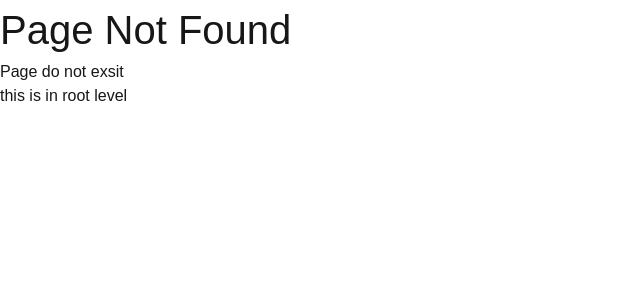
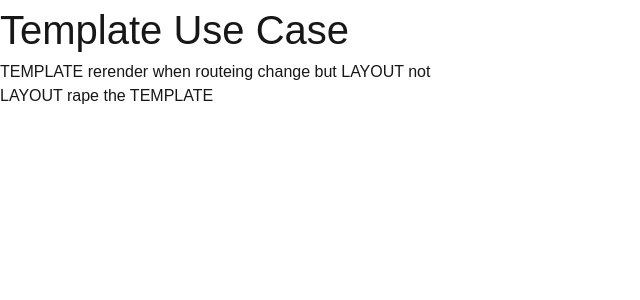
Before and after one commit to Mohsen-Baghaei/Next-Tut, a Next.js app: page /templateUseCase in a window 1280 px wide. Before the commit this address had no page. Shown: the top 300 px of the page, without its empty margins (0-640 px from the left). Built offline with nearby package versions, Linux system fonts and the light colour scheme.

Commit message:
template use case

```diff
--- a/public/data/data.ts
+++ b/public/data/data.ts
@@ -60,4 +60,8 @@ export const routeing: RouteingType[] = [
     href: "/order-redirect",
     name: "order-redirect/redirect",
   },
+  {
+    href: "/templateUseCase",
+    name: "templateUseCase",
+  },
 ];
--- /dev/null
+++ b/src/app/templateUseCase/layout.tsx
@@ -0,0 +1,11 @@
+export default function TemplateUseCaseLayout({
+  children,
+}: {
+  children: React.ReactNode;
+}) {
+  return (
+    <div className="w-full h-screen flex justify-start items-start">
+      {children}
+    </div>
+  );
+}
--- /dev/null
+++ b/src/app/templateUseCase/page.tsx
@@ -0,0 +1,9 @@
+export default function TemplateUsecate() {
+  return (
+    <div className="flex gap-4 justify-center items-center ">
+      <h2>Template Use Case</h2>
+      <p>TEMPLATE rerender when routeing change but LAYOUT not</p>
+      <p>LAYOUT rape the TEMPLATE</p>
+    </div>
+  );
+}
--- /dev/null
+++ b/src/app/templateUseCase/template.tsx
@@ -0,0 +1,9 @@
+export default function TemplateUseCaseTemplate({
+  children,
+}: {
+  children: React.ReactNode;
+}) {
+  return (
+    <div className="w-full flex justify-start items-start">{children}</div>
+  );
+}
```
